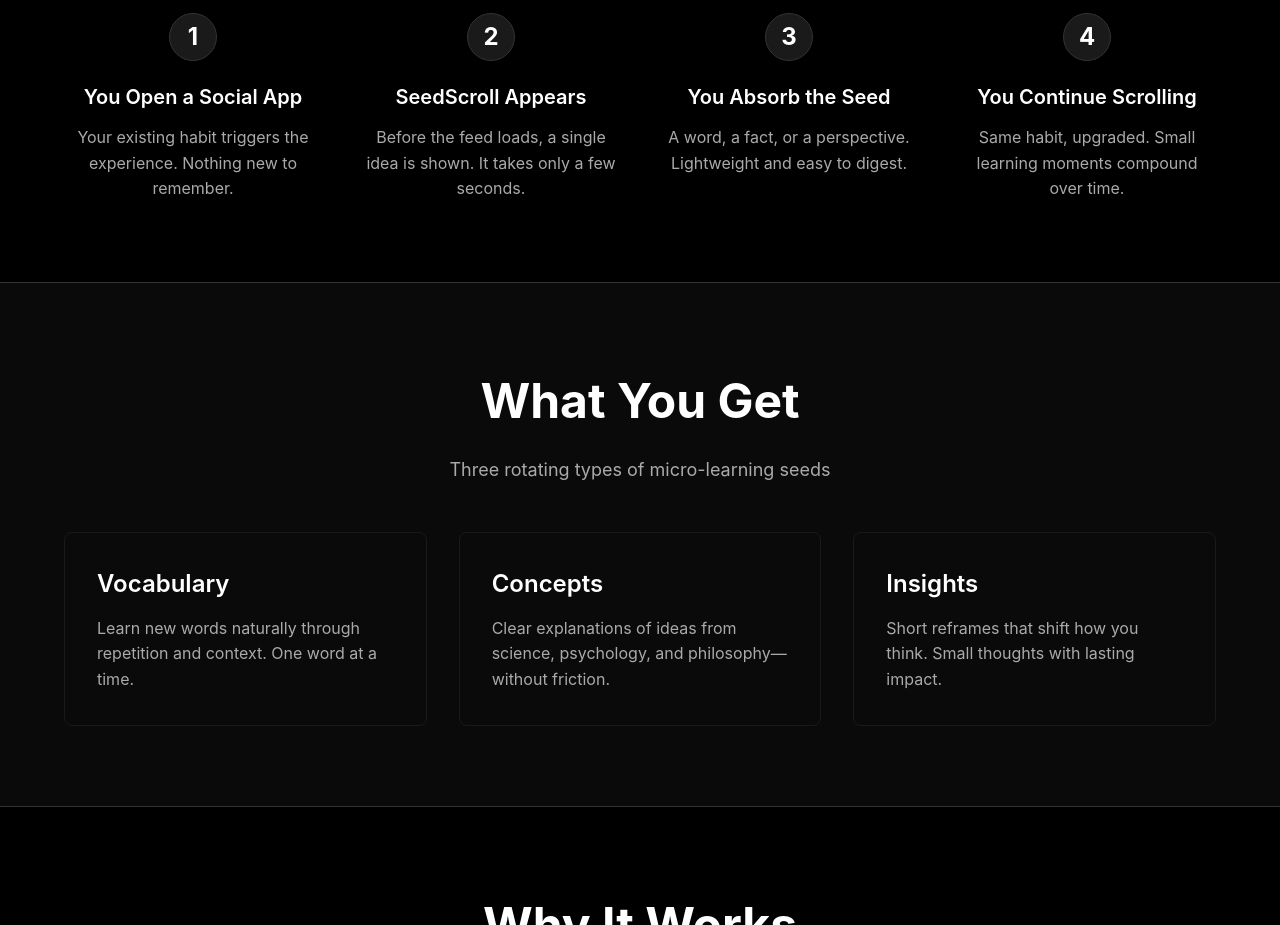
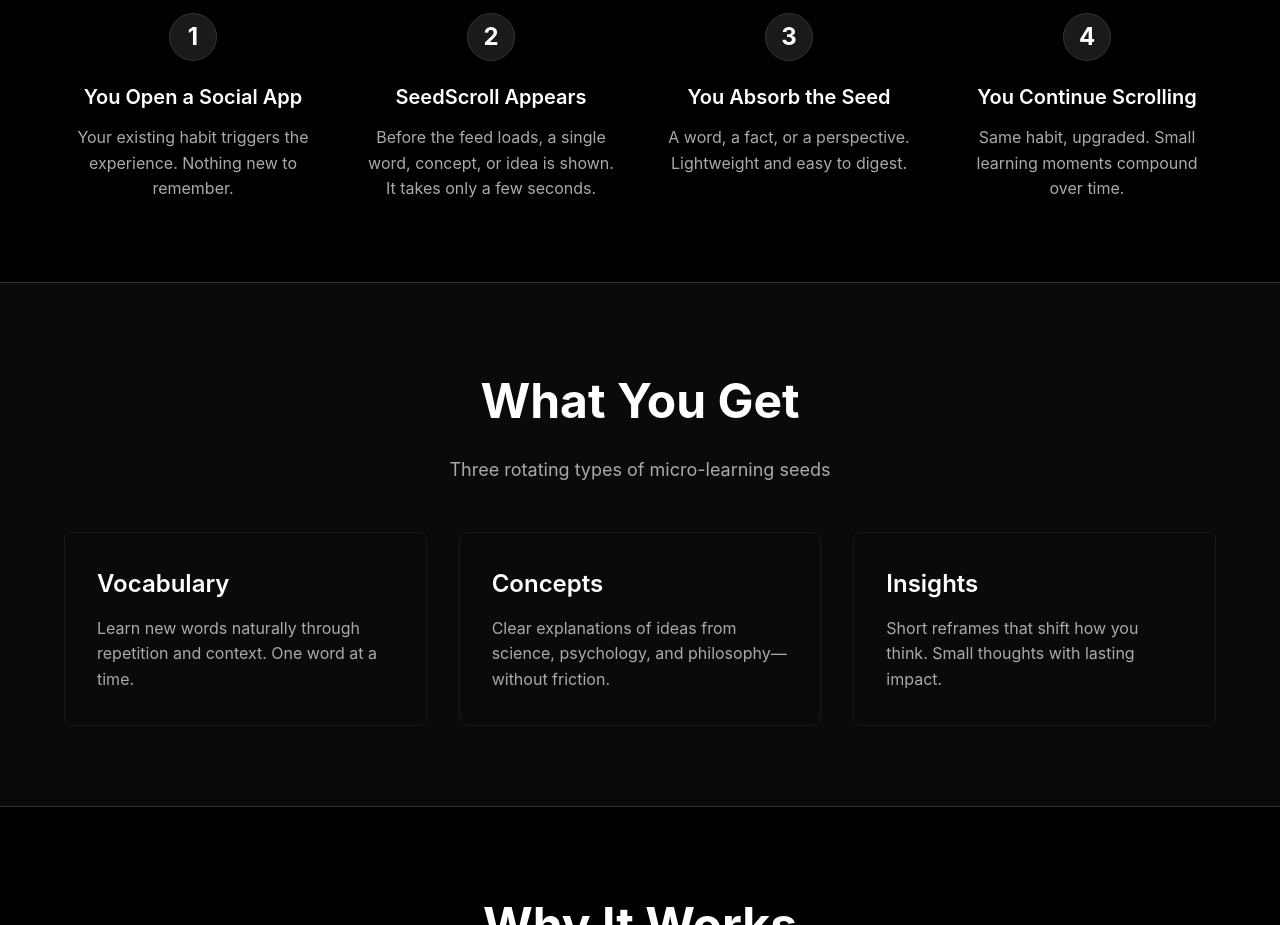
Before and after one commit to LaVanton/seedscroll-landing, a plain HTML site: page index.html in a window 1280 px wide. Shown: the part 1500-2425 px from the top of the page. Drawn offline with Linux system fonts and the light colour scheme.

Commit message:
Update index.html

```diff
--- a/index.html
+++ b/index.html
@@ -77,7 +77,7 @@
                     <div class="step-number">2</div>
                     <h3 class="step-title">SeedScroll Appears</h3>
                     <p class="step-description">
-                        Before the feed loads, a single idea is shown.
+                        Before the feed loads, a single word, concept, or idea is shown.
                         It takes only a few seconds.
                     </p>
                 </div>
```
